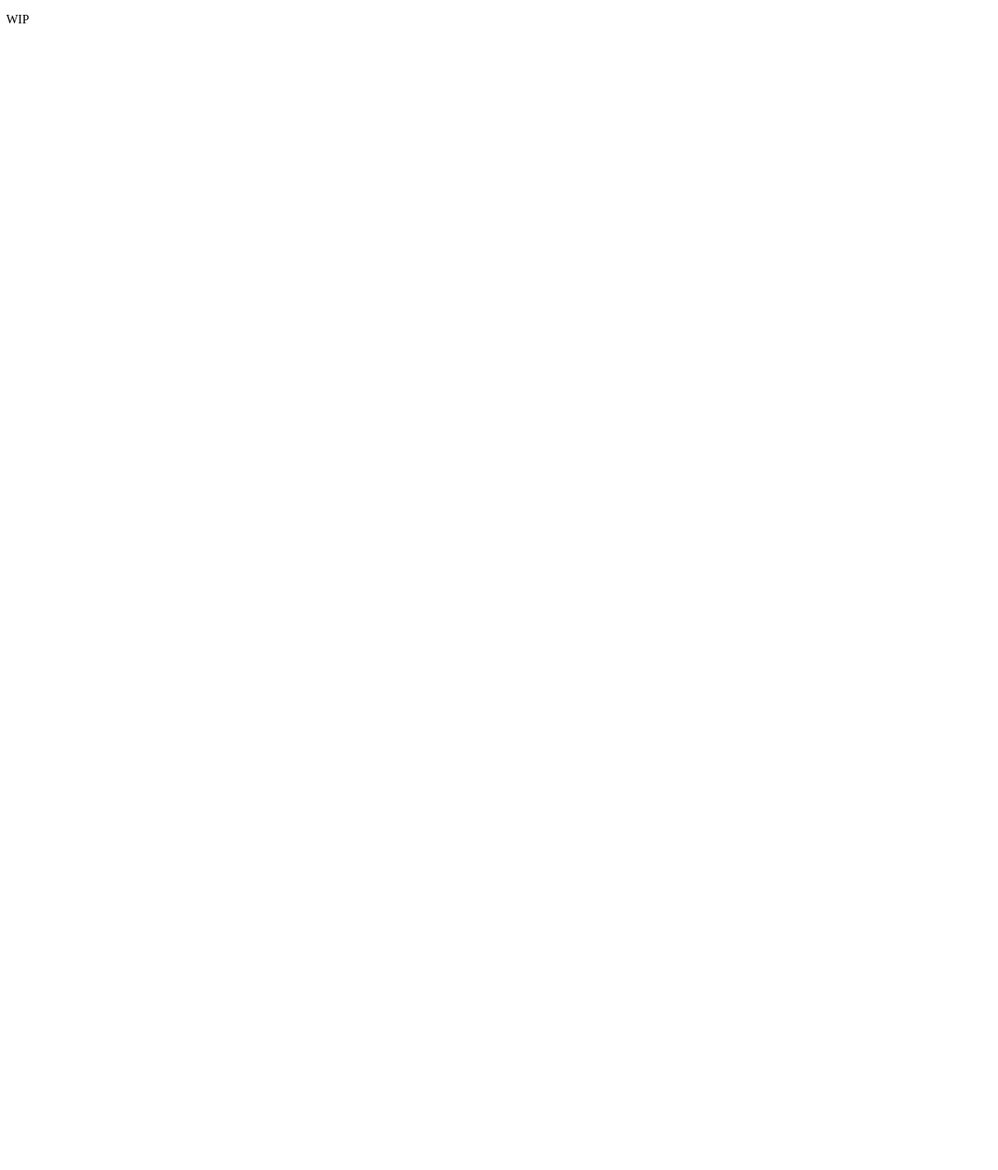
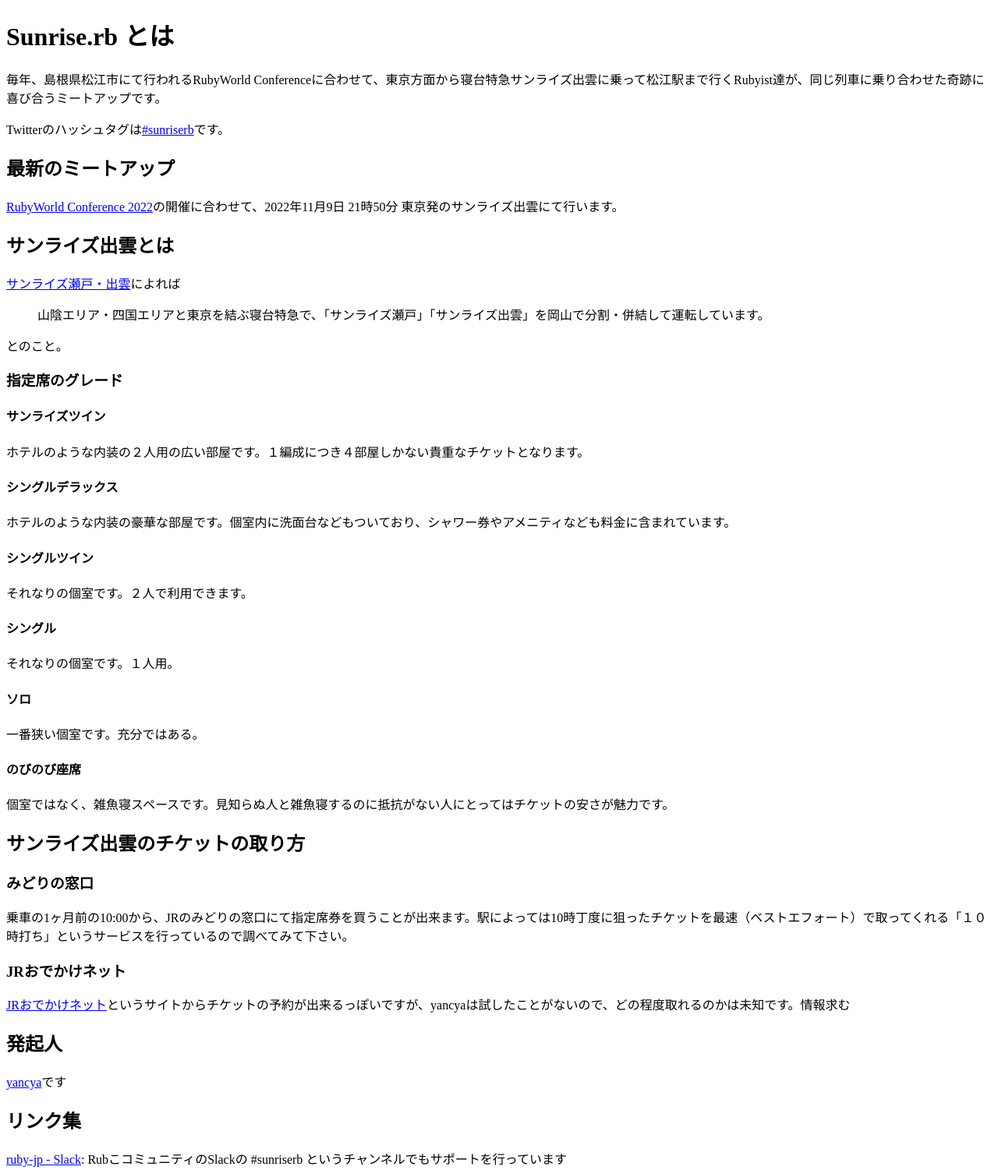
Before and after one commit to sunriserb/sunriserb.github.io, a plain HTML site: page index.html in a window 1280 px wide. Shown: the whole page at 78% size. Before the commit the page ends 800 px from the top, so only its background shows below. Drawn offline with Linux system fonts and the light colour scheme.

Commit message:
Add details

```diff
--- a/index.html
+++ b/index.html
@@ -9,6 +9,36 @@
     <link rel="stylesheet" type="text/css" href="all.css">
   </head>
   <body>
-    <p>WIP</p>
+    <h1>Sunrise.rb とは</h1>
+    <p>毎年、島根県松江市にて行われるRubyWorld Conferenceに合わせて、東京方面から寝台特急サンライズ出雲に乗って松江駅まで行くRubyist達が、同じ列車に乗り合わせた奇跡に喜び合うミートアップです。</p>
+    <p>Twitterのハッシュタグは<a href="https://twitter.com/search?q=%23sunriserb">#sunriserb</a>です。</p>
+    <h2>最新のミートアップ</h2>
+    <p><a href="https://2022.rubyworld-conf.org/ja/">RubyWorld Conference 2022</a>の開催に合わせて、2022年11月9日 21時50分 東京発のサンライズ出雲にて行います。</p>
+    <h2>サンライズ出雲とは</h2>
+    <a href="https://www.jr-odekake.net/train/sunriseseto_izumo/">サンライズ瀬戸・出雲</a>によれば
+    <blockquote>山陰エリア・四国エリアと東京を結ぶ寝台特急で、「サンライズ瀬戸」「サンライズ出雲」を岡山で分割・併結して運転しています。</blockquote>
+    とのこと。
+    <h3>指定席のグレード</h3>
+    <h4>サンライズツイン</h4>
+    ホテルのような内装の２人用の広い部屋です。１編成につき４部屋しかない貴重なチケットとなります。
+    <h4>シングルデラックス</h4>
+    ホテルのような内装の豪華な部屋です。個室内に洗面台などもついており、シャワー券やアメニティなども料金に含まれています。
+    <h4>シングルツイン</h4>
+    それなりの個室です。２人で利用できます。
+    <h4>シングル</h4>
+    それなりの個室です。１人用。
+    <h4>ソロ</h4>
+    一番狭い個室です。充分ではある。
+    <h4>のびのび座席</h4>
+    個室ではなく、雑魚寝スペースです。見知らぬ人と雑魚寝するのに抵抗がない人にとってはチケットの安さが魅力です。
+    <h2>サンライズ出雲のチケットの取り方</h2>
+    <h3>みどりの窓口</h3>
+    <p>乗車の1ヶ月前の10:00から、JRのみどりの窓口にて指定席券を買うことが出来ます。駅によっては10時丁度に狙ったチケットを最速（ベストエフォート）で取ってくれる「１０時打ち」というサービスを行っているので調べてみて下さい。</p>
+    <h3>JRおでかけネット</h3>
+    <p><a href="https://www.jr-odekake.net/goyoyaku/campaign/sunriseseto_izumo/form.html">JRおでかけネット</a>というサイトからチケットの予約が出来るっぽいですが、yancyaは試したことがないので、どの程度取れるのかは未知です。情報求む</p>
+    <h2>発起人</h2>
+    <p><a href="https://twitter.com/yancya">yancya</a>です</p>
+    <h2>リンク集</h2>
+    <p><a href="https://ruby-jp.github.io/">ruby-jp - Slack</a>: RubこコミュニティのSlackの #sunriserb というチャンネルでもサポートを行っています</p>
   </body>
 </html>
```
